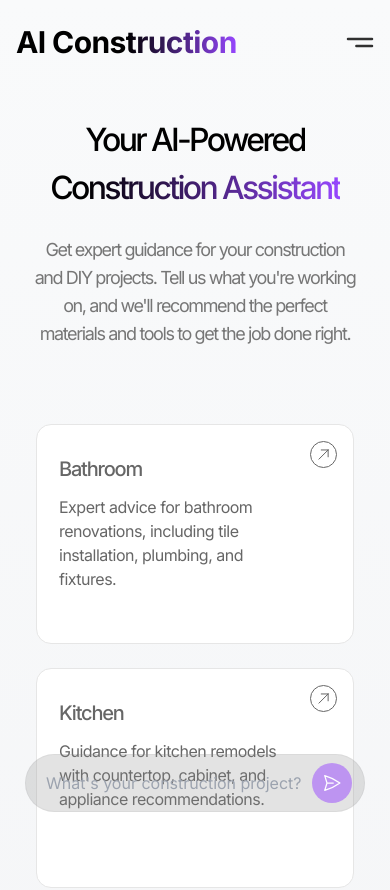
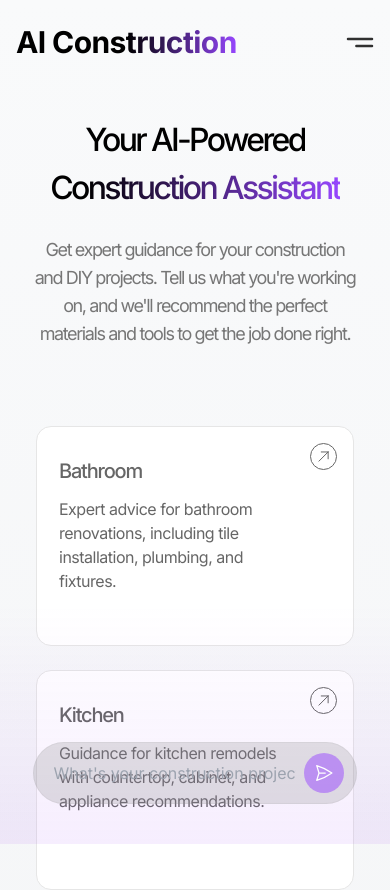
Before and after one commit to gsacco15/AIConstructionClean, a Next.js app: page / in a window 390 px wide. Shown: the top 890 px of the page. Built offline with nearby package versions, Linux system fonts and the light colour scheme.

Commit message:
Fix UI issues: chat input clickability in mobile, feature card hover effects, and gradient background

```diff
--- a/src/app/page.tsx
+++ b/src/app/page.tsx
@@ -818,6 +818,12 @@ export default function HomePage() {
 
         {/* Chat input that stays in the same position during transition - fixed at bottom */}
         {(showContent || (showInput && (!showContent || activeModule === 'chat'))) && (
+          <>
+            {/* Separate gradient layer that appears behind the chat input */}
+            <div className="fixed bottom-0 left-0 right-0 h-60 pointer-events-none" style={{ zIndex: 40 }}>
+              <div className="w-full h-full bg-gradient-to-t from-purple-500/10 via-purple-500/5 to-transparent"></div>
+            </div>
+
             <div className="fixed bottom-8 left-0 right-0 px-4 z-50">
               <div className="max-w-3xl mx-auto">
                 <ChatInput
@@ -828,6 +834,7 @@ export default function HomePage() {
                 />
               </div>
             </div>
+          </>
         )}
       </div>
     </div>
--- a/src/components/landing/ChatInput.tsx
+++ b/src/components/landing/ChatInput.tsx
@@ -34,13 +34,13 @@ export default function ChatInput({
   };
 
   return (
-    <div className="relative w-full">
+    <div className="relative w-full max-w-full px-2 md:px-0 my-2">
       <form
         onSubmit={handleSubmit}
         className="bg-[rgba(140,140,140,0.24)] border flex items-center gap-2 md:gap-5 justify-between px-3 md:px-6 py-2 md:py-3 rounded-[39px] border-[rgba(140,140,140,0.1)] border-solid w-full max-w-[95%] md:max-w-[90%] mx-auto relative"
-        style={{ zIndex: 10 }}
+        style={{ zIndex: 50 }}
       >
-        <div className="flex-grow flex items-center">
+        <div className="flex-grow flex items-center w-full min-h-[44px]">
           <input
             type="text"
             value={prompt}
@@ -51,6 +51,11 @@ export default function ChatInput({
               disabled || isLoading ? 'opacity-50' : ''
             }`}
             aria-label="Chat prompt input"
+            style={{ WebkitTapHighlightColor: 'transparent' }}
+            autoComplete="off"
+            autoCapitalize="off"
+            autoCorrect="off"
+            spellCheck="false"
           />
         </div>
         <div className="flex-shrink-0">
--- a/src/components/landing/FeatureGrid.tsx
+++ b/src/components/landing/FeatureGrid.tsx
@@ -25,7 +25,7 @@ const features = [
 
 export default function FeatureGrid() {
   return (
-    <div className="w-full max-w-6xl mt-[50px] mb-24 max-md:mt-8 mx-auto px-4 relative overflow-visible">
+    <div className="w-full max-w-6xl mt-[50px] mb-24 max-md:mt-8 mx-auto px-4 relative" style={{ paddingTop: '10px', paddingBottom: '20px' }}>
       {/* Subtle background gradient behind the grid */}
       <div className="absolute inset-0 w-full h-full overflow-hidden" style={{ zIndex: -2 }}>
         <div className="absolute w-[90%] md:w-[800px] h-[500px] opacity-10 top-[10%] left-[50%] transform -translate-x-1/2 pointer-events-none">
@@ -33,7 +33,7 @@ export default function FeatureGrid() {
         </div>
       </div>
 
-      <div className="grid grid-cols-1 sm:grid-cols-2 lg:grid-cols-4 gap-4 md:gap-6 relative pt-2 pb-4">
+      <div className="grid grid-cols-1 sm:grid-cols-2 lg:grid-cols-4 gap-4 md:gap-6 relative">
         {features.map((feature, index) => (
           <div key={feature.title} className="flex p-1">
             <FeatureCard
```
Lines whose indentation alone changed are shown as unchanged.
